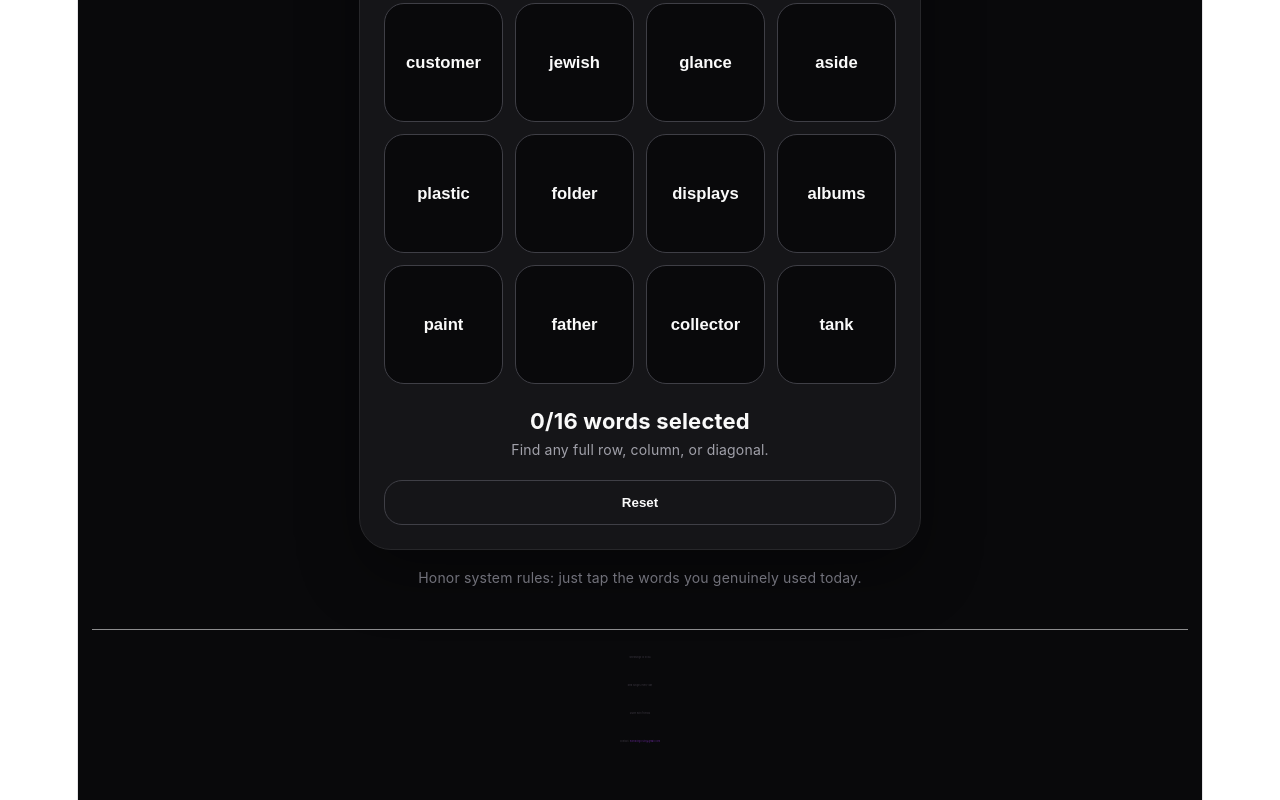
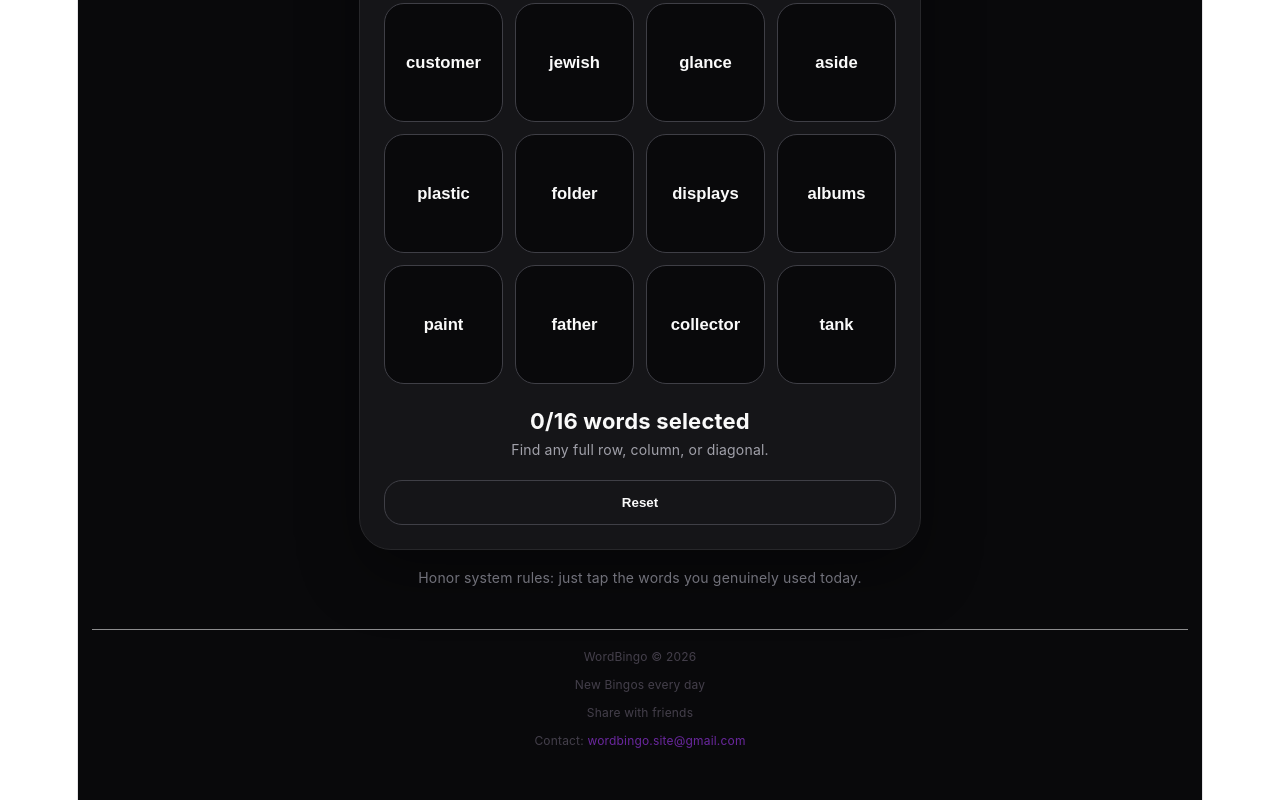
Before and after one commit to Morgan-Sparkes/WordBingo, a React (Vite) app: page / in a window 1280 px wide. Shown: the part 377-1177 px from the top of the page. Built offline with nearby package versions, Linux system fonts and the light colour scheme.

Commit message:
Update App.css

```diff
--- a/src/App.css
+++ b/src/App.css
@@ -185,7 +185,7 @@
 .footer {
   margin-top: 40px;       /* pushes it lower */
   padding: 12px 10px;     /* less padding */
-  font-size: 2px;        /* smaller text */
+  font-size: 12px;        /* smaller text */
   color: var(--text);
   opacity: 0.6;           /* more subtle */
   text-align: center;
```
